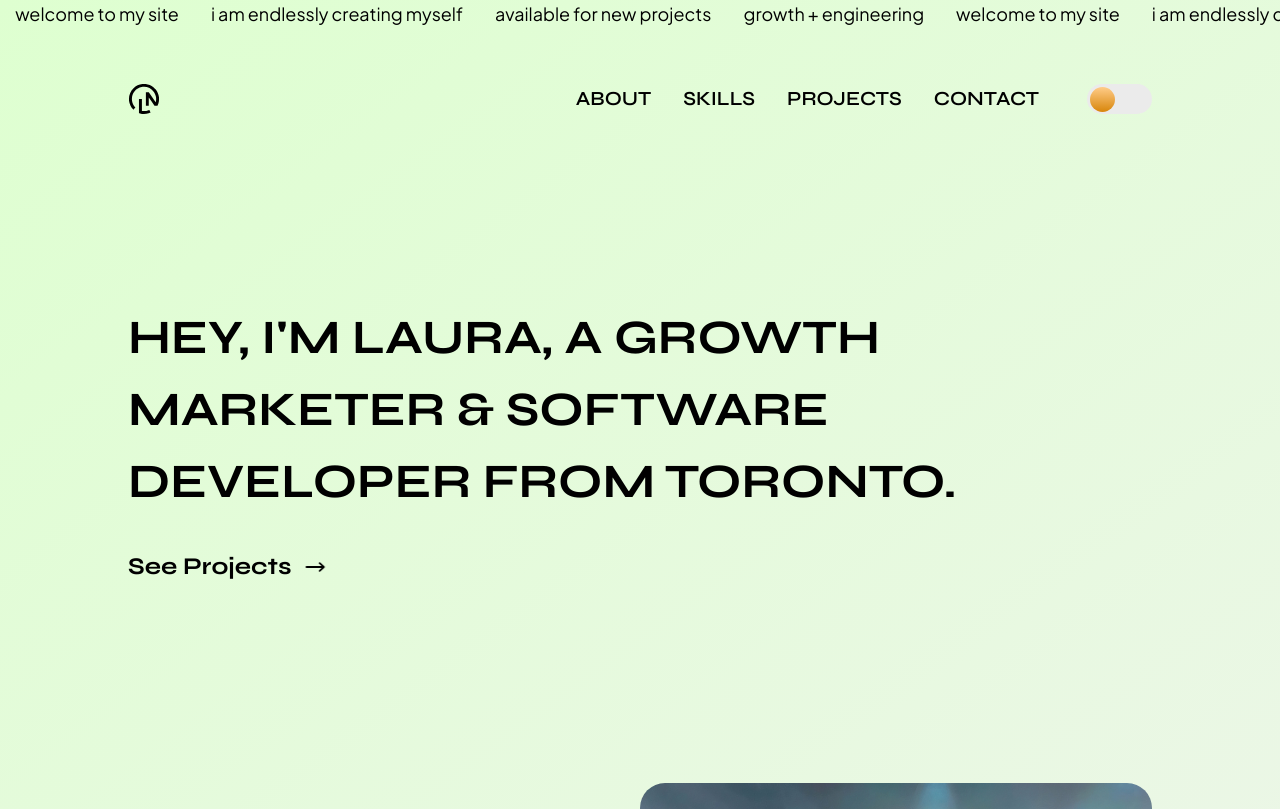
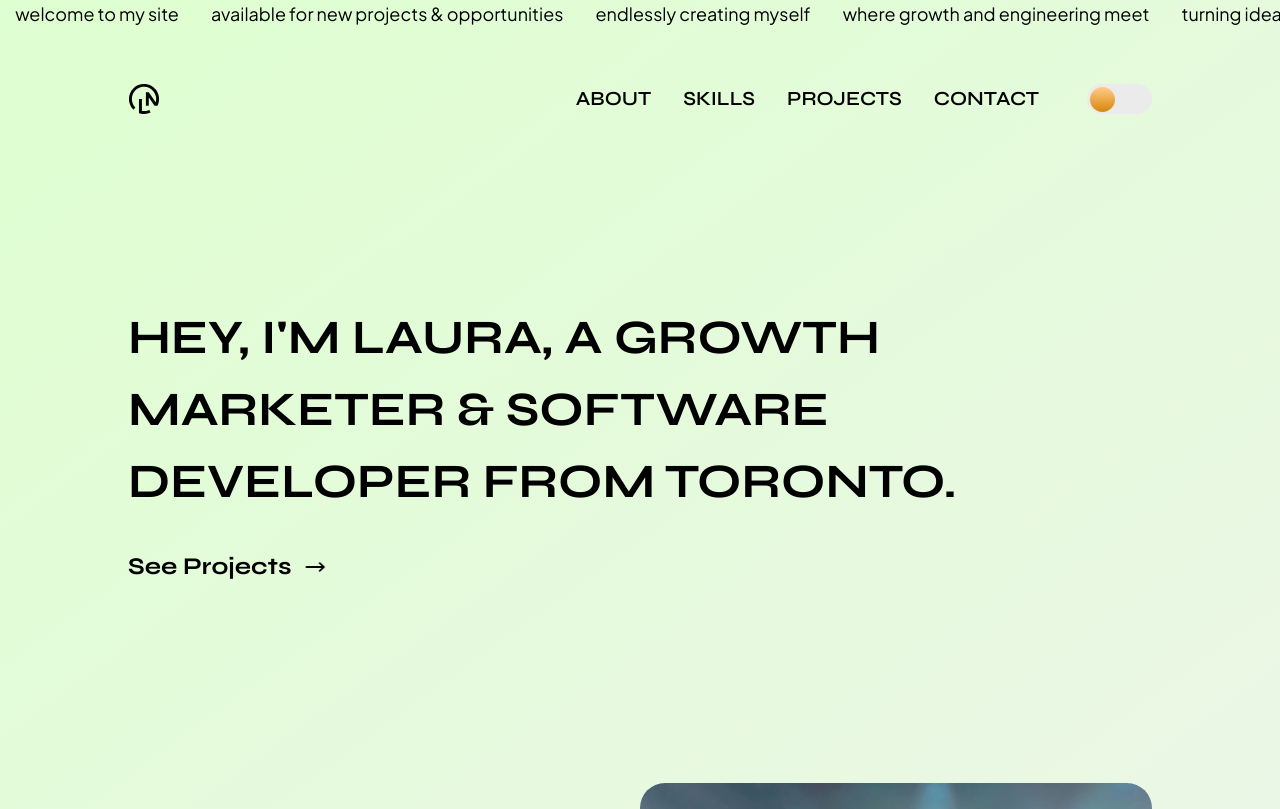
Before and after one commit to laura-nguyen/laura-nguyen-website, a React (Vite) app: page / in a window 1280 px wide. Shown: the top 809 px of the page. Built offline with nearby package versions, Linux system fonts and the light colour scheme.

Commit message:
added hover color and changed copy

```diff
--- a/src/App.scss
+++ b/src/App.scss
@@ -29,7 +29,7 @@ a {
   font-weight: 600;
 
   &:hover {
-    color: white;
+    color: var(--link_color_hover);
     transition: 0.3s;
   }
 }
@@ -129,7 +129,15 @@ button {
   border-radius: 25px;
 
   &:hover {
-    color: white;
+    color: var(--link_color_hover);
     transition: 0.3s;
   }
 }
+
+.filter-btn,
+.horizontal-filter-btn {
+  &:hover {
+    color: var(--filter_color_hover);
+    transition: 0.3s;
+  }
+}
--- a/src/components/Contact/Contact.scss
+++ b/src/components/Contact/Contact.scss
@@ -65,6 +65,9 @@
   @include tablet {
     align-items: flex-start;
   }
+  @include desktop {
+    width: auto;
+  }
 }
 
 .footer__right {
@@ -78,6 +81,7 @@
   @include tablet {
     gap: 2rem;
     align-items: flex-start;
+    width: auto;
   }
 
   @include desktop {
--- a/src/components/ProjectTabs/ProjectTabs.jsx
+++ b/src/components/ProjectTabs/ProjectTabs.jsx
@@ -260,14 +260,15 @@ const ProjectTabs = () => {
                   <li className="project-tag">React</li>
                   <li className="project-tag">Knex.js</li>
                   <li className="project-tag">Express</li>
+                  <li className="project-tag">mySQL</li>
                   <li className="project-tag">Jira</li>
                   <li className="project-tag">Sass</li>
                 </ul>
                 <p className="project-date">
-                  A mock YouTube single-page application (SPA) for streaming and
-                  uploading videos, built as a responsive app prototype using
-                  static function components and integrating with a backend API
-                  under development.
+                  Inventory Management System with real-time tracking and a
+                  user-friendly interface designed with Figma. Full-stack web
+                  app developed in a week by a team of four developers using
+                  Agile workflows.
                 </p>
               </div>
             </li>
@@ -276,7 +277,7 @@ const ProjectTabs = () => {
               <div className="project-details">
                 <div className="project__header">
                   <h3 className="project-name">
-                    Coming Soon, message me for details on the growth projects
+                    Coming soon. Message me for details on the growth projects
                     I've done 😊
                   </h3>
                 </div>
--- a/src/components/ScrollingText/ScrollingText.jsx
+++ b/src/components/ScrollingText/ScrollingText.jsx
@@ -4,8 +4,11 @@ import Marquee from "react-fast-marquee";
 const ScrollingText = () => {
   return (
     <Marquee autoFill="true" pauseOnHover="true" className="marquee">
-      <p className="scrolling-text">available for new projects</p>
+      <p className="scrolling-text">
+        available for new projects & opportunities
+      </p>
       <p className="scrolling-text">site made by yours truly</p>
+      <p className="scrolling-text">your next marketer and developer</p>
       <p className="scrolling-text">let's get in touch</p>
       <p className="scrolling-text">thanks for visiting my site</p>
     </Marquee>
--- a/src/components/ScrollingTextHeader/ScrollingTextHeader.jsx
+++ b/src/components/ScrollingTextHeader/ScrollingTextHeader.jsx
@@ -5,9 +5,15 @@ const ScrollingText = () => {
   return (
     <Marquee autoFill="true" pauseOnHover="true" className="marquee">
       <p className="scrolling-text">welcome to my site</p>
-      <p className="scrolling-text">i am endlessly creating myself</p>
-      <p className="scrolling-text">available for new projects</p>
-      <p className="scrolling-text">growth + engineering</p>
+      <p className="scrolling-text">
+        available for new projects & opportunities
+      </p>
+      <p className="scrolling-text">endlessly creating myself</p>
+
+      <p className="scrolling-text">where growth and engineering meet</p>
+      <p className="scrolling-text">
+        turning ideas into life, one line of code at a time
+      </p>
     </Marquee>
   );
 };
--- a/src/index.scss
+++ b/src/index.scss
@@ -13,6 +13,8 @@
 
   --body_color: black;
   --link_color: black;
+  --link_color_hover: rgba(0, 0, 0, 0.5);
+  --filter_color_hover: rgba(0, 0, 0, 0.5);
 
   font-synthesis: none;
   text-rendering: optimizeLegibility;
@@ -26,4 +28,6 @@
   --body_background_gradient: #121212;
   --body_color: white;
   --link_color: #b4ff94;
+  --link_color_hover: white;
+  --filter_color_hover: #b4ff94;
 }
```
